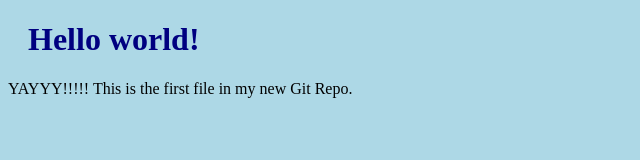
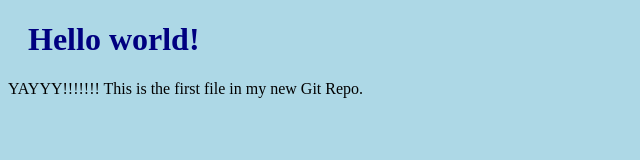
Before and after one commit to dikshan-tech/hello-word, a plain HTML site: page index.html in a window 1280 px wide. Shown: the full height of the page, 0-640 px from the left. Drawn offline with Linux system fonts and the light colour scheme.

Commit message:
short status

```diff
--- a/index.html
+++ b/index.html
@@ -7,7 +7,7 @@
 <body>
 
 <h1>Hello world!</h1>
-<p>YAYYY!!!!! This is the first file in my new Git Repo.</p>
+<p>YAYYY!!!!!!! This is the first file in my new Git Repo.</p>
 
 </body>
 </html>
```
